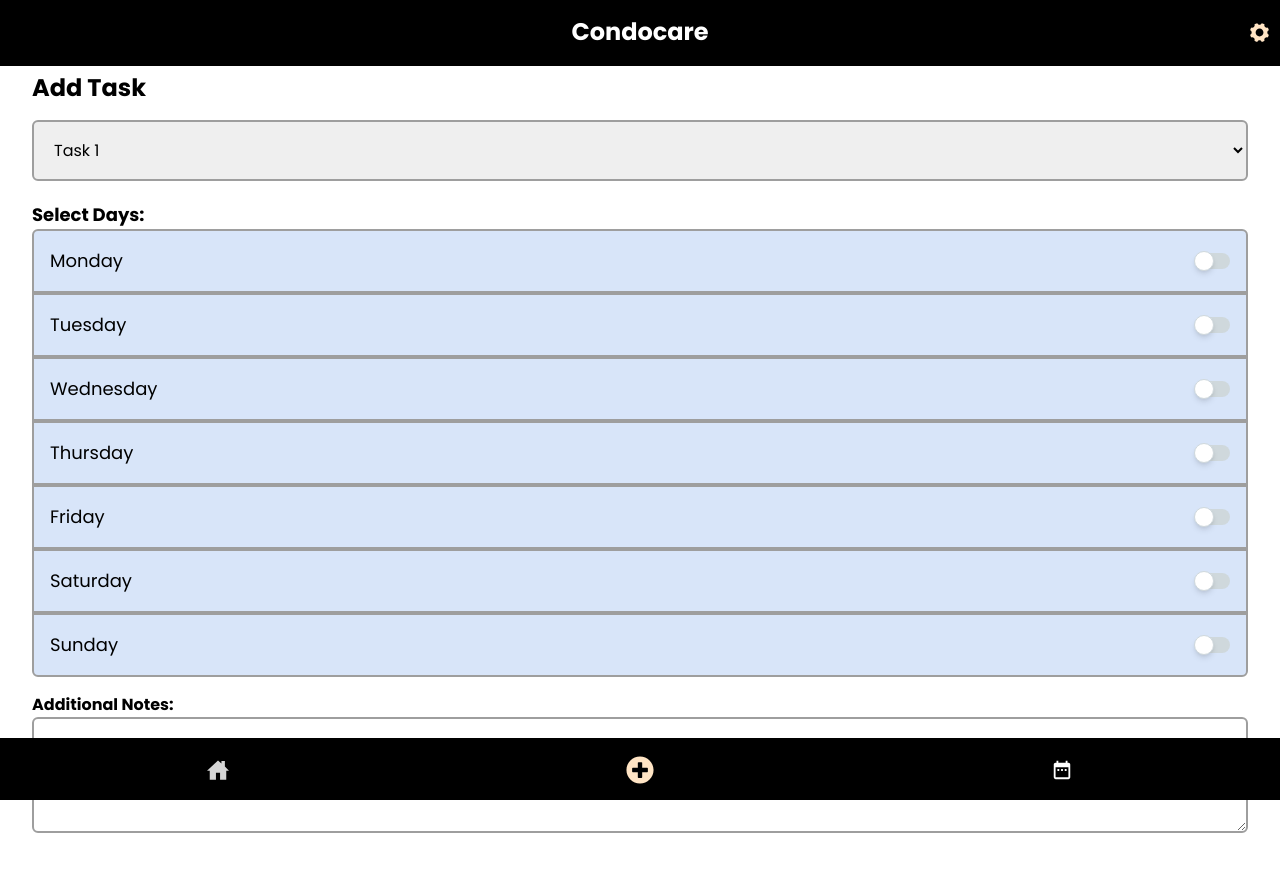
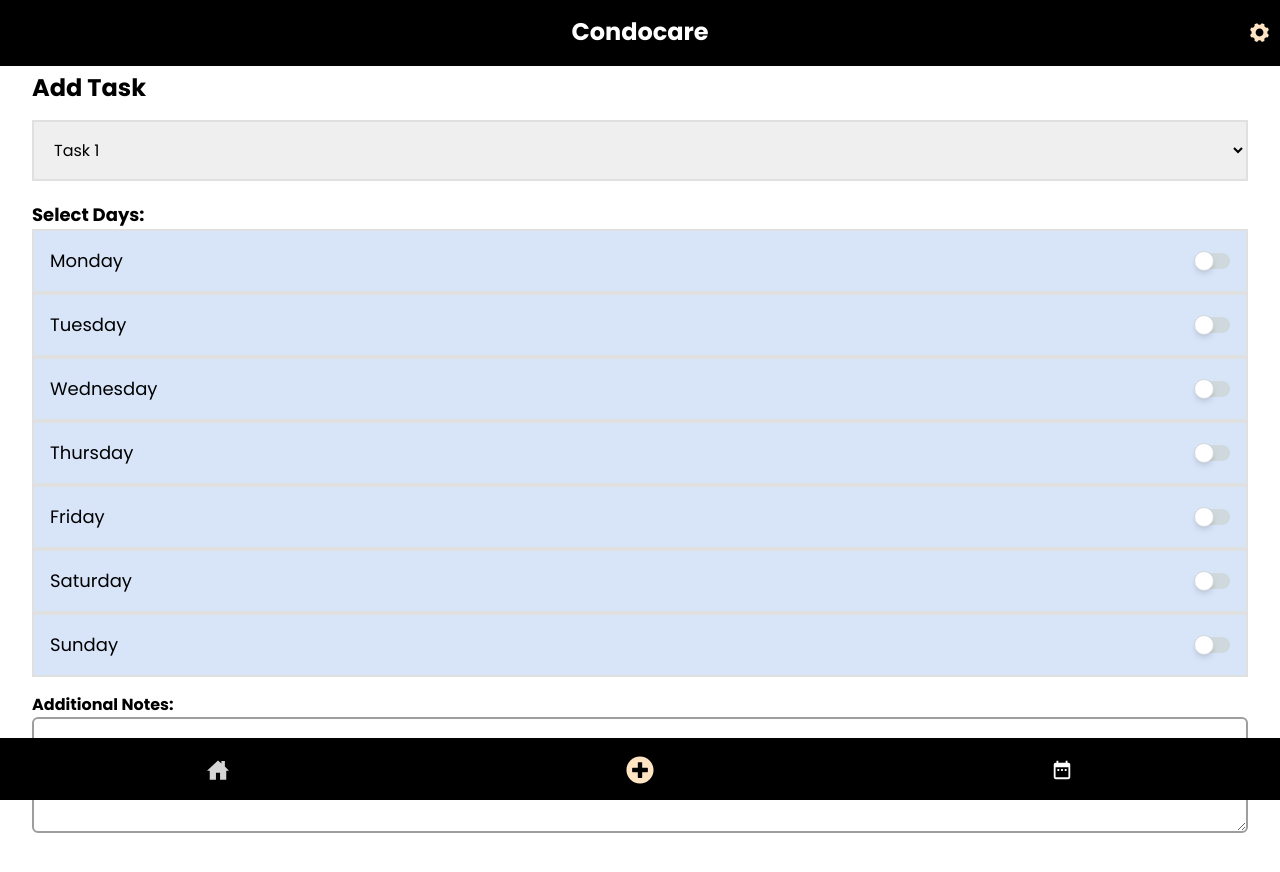
Before and after one commit to Wahaj-Ali-SK/hosuekeeping, a React (Vite) app: page /add-task in a window 1280 px wide. Shown: the top 872 px of the page. Built offline with nearby package versions, Linux system fonts and the light colour scheme.

Commit message:
Update AddTask.jsx

```diff
--- a/src/pages/AddTask/AddTask.jsx
+++ b/src/pages/AddTask/AddTask.jsx
@@ -35,7 +35,7 @@ const AddTask = () => {
         <h2 className="font-bold text-2xl">Add Task</h2>
 
         <div className="flex flex-col mt-4">
-          <select className="border-gray-500 rounded-md border-2 p-4" name="cars" id="cars">
+          <select className="border-gray-300 border-2 p-4" name="cars" id="cars">
             <option disabled value="default">
               Select a task
             </option>
@@ -48,7 +48,7 @@ const AddTask = () => {
         <div className="flex flex-col justify-between mt-5">
           <h3 className="font-bold text-lg">Select Days:</h3>
           <div
-            className="flex justify-between items-center border-2 border-gray-500 p-4 rounded-t-md bg-input-bg"
+            className="flex justify-between items-center border-2 border-gray-300 p-4 bg-input-bg"
           >
             <div className="flex items-center">
               <p className="text-lg">Monday</p>
@@ -57,7 +57,7 @@ const AddTask = () => {
           </div>
 
           <div
-            className="flex justify-between items-center border-2 border-gray-500 p-4  bg-input-bg"
+            className="flex justify-between items-center border-2 border-gray-300 p-4 bg-input-bg"
           >
             <div className="flex items-center">
               <p className="text-lg">Tuesday</p>
@@ -66,7 +66,7 @@ const AddTask = () => {
           </div>
 
           <div
-            className="flex justify-between items-center border-2 border-gray-500 p-4  bg-input-bg"
+            className="flex justify-between items-center border-2 border-gray-300 p-4 bg-input-bg"
           >
             <div className="flex items-center">
               <p className="text-lg">Wednesday</p>
@@ -75,7 +75,7 @@ const AddTask = () => {
           </div>
 
           <div
-            className="flex justify-between items-center border-2 border-gray-500 p-4  bg-input-bg"
+            className="flex justify-between items-center border-2 border-gray-300 p-4 bg-input-bg"
           >
             <div className="flex items-center">
               <p className="text-lg">Thursday</p>
@@ -84,7 +84,7 @@ const AddTask = () => {
           </div>
 
           <div
-            className="flex justify-between items-center border-2 border-gray-500 p-4  bg-input-bg"
+            className="flex justify-between items-center border-2 border-gray-300 p-4 bg-input-bg"
           >
             <div className="flex items-center">
               <p className="text-lg">Friday</p>
@@ -93,7 +93,7 @@ const AddTask = () => {
           </div>
 
           <div
-            className="flex justify-between items-center border-2 border-gray-500 p-4  bg-input-bg"
+            className="flex justify-between items-center border-2 border-gray-300 p-4 bg-input-bg"
           >
             <div className="flex items-center">
               <p className="text-lg">Saturday</p>
@@ -102,7 +102,7 @@ const AddTask = () => {
           </div>
 
           <div
-            className="flex justify-between items-center border-2 border-gray-500 p-4 rounded-b-md bg-input-bg"
+            className="flex justify-between items-center border-2 border-gray-300 p-4 bg-input-bg"
           >
             <div className="flex items-center">
               <p className="text-lg">Sunday</p>
```
